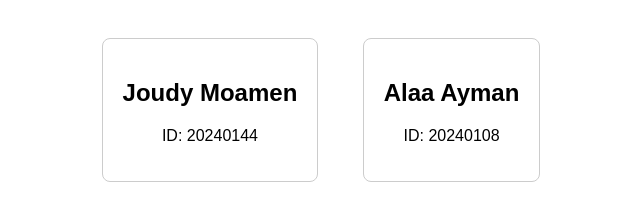
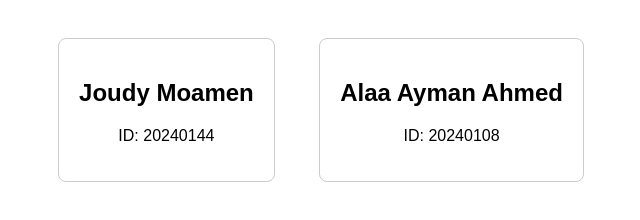
Before and after one commit to joudymoamen18/team-page, a plain HTML site: page index.html in a window 1280 px wide. Shown: the part 90-310 px from the top of the page, without its empty margins (319-959 px from the left). Drawn offline with Linux system fonts and the light colour scheme.

Commit message:
Update team member name to 'Alaa Ayman Ahmed'

```diff
--- a/index.html
+++ b/index.html
@@ -19,7 +19,7 @@
     </div>
 
     <div class="team-member">
-        <h2>Alaa Ayman</h2>
+        <h2>Alaa Ayman Ahmed</h2>
         <p>ID: 20240108</p>
     </div>
 
```
